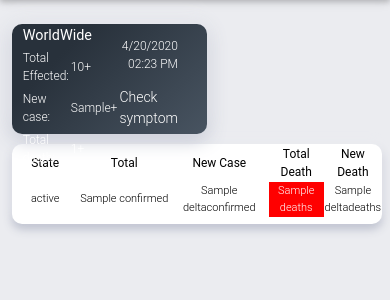
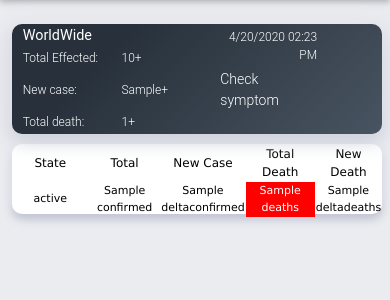
Before and after one commit to jannatpradhan/Indiameter, a Django app: template templates/index.html in a window 390 px wide. Shown: the part 56-356 px from the top of the page. Run offline with Django 3.2, Linux system fonts and the light colour scheme; the template is opened without the code that fills it: most values are stand-ins (such as "Sample title", 1, 10 or a date in 2020); some libraries are stand-ins or nearby versions.

Commit message:
fix moile ui

```diff
--- a/templates/index.html
+++ b/templates/index.html
@@ -65,7 +65,7 @@
             }
             .table1{
               width: 100%;
-
+              font-family: verdana;
             }
         .table1 th{
           font-size: 14px;
@@ -123,7 +123,7 @@
           margin-left: 3%;
           margin-top: -10px;
           color: black;
-
+          height: 70px;
           border-radius: 10px;
 
           text-align: center;
@@ -134,12 +134,13 @@
         }
         .table1 th{
           font-size: 12px;
-          width: 30%;
+
           text-align: center;
         }
         .table1{
           margin-top: 20px;
           height: 40px;
+          font-family: verdana;
 
         }
         .table1 td{
@@ -152,7 +153,7 @@
       .main-card{
         cursor: pointer;
         padding: 0px;
-        width: 50%;
+        width: 95%;
         height: 110px;
         margin-left: 3%;
         margin-right: 2%;
@@ -232,7 +233,7 @@
   </div>
 
    {% for item in s %}
-  <div class="collapsible1" style="background-color: white;height: 80px;">
+  <div class="collapsible1" style="background-color: white;">
       <table class="table1">
       <tr class="table1-head">
           <th class="heading" style="width: 23%">State</th>
```
